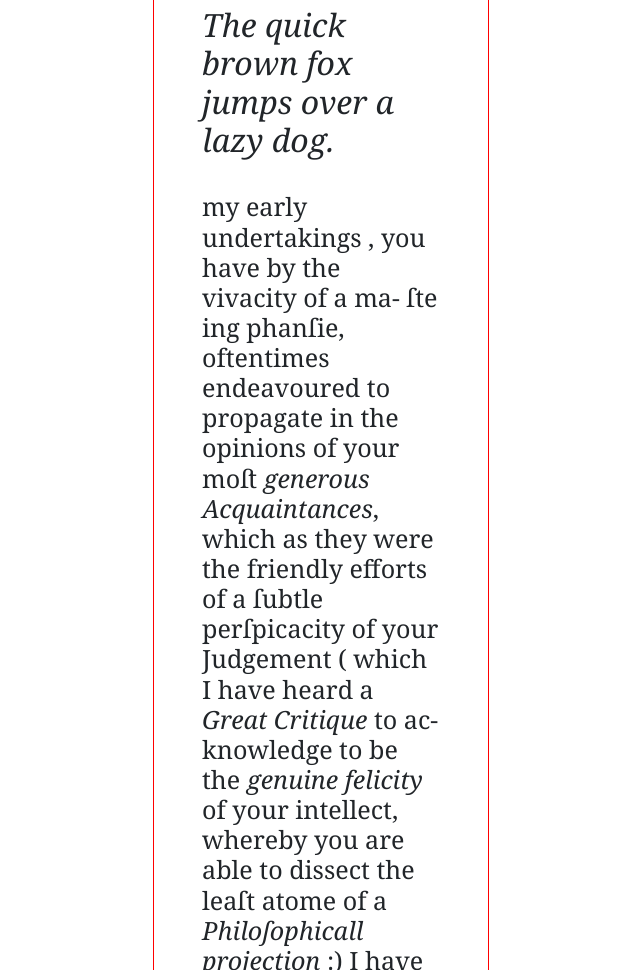
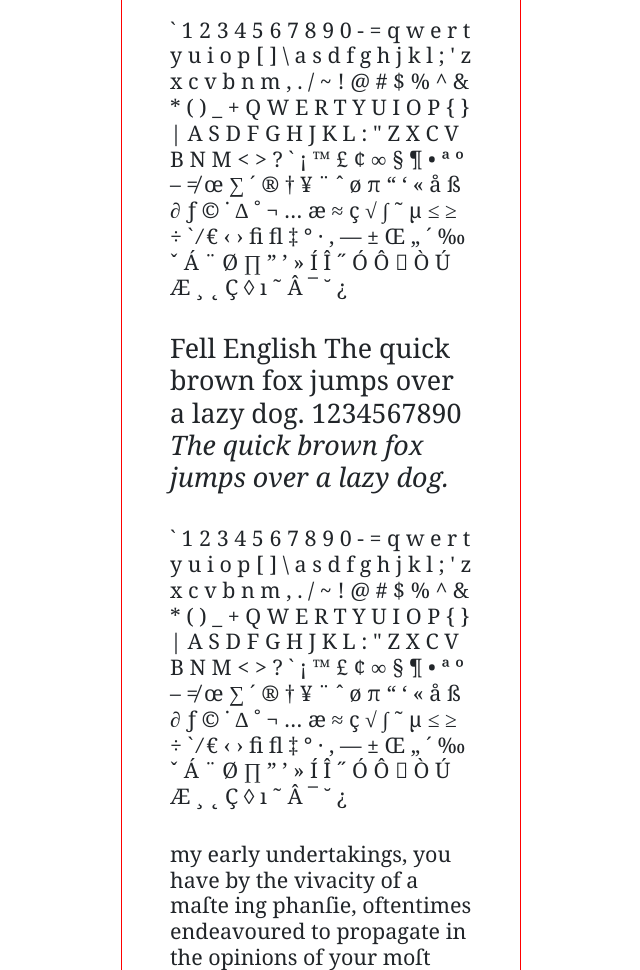
Before and after one commit to intrpr/txt-to-html-to-pdf, a plain HTML site: page index.html in a window 1280 px wide. Shown: the part 1830-2800 px from the top of the page, without its empty margins (319-959 px from the left). Drawn offline with nearby package versions, Linux system fonts and the light colour scheme; a web font is replaced by a local one.

Commit message:
add characters, mess with font-size

```diff
--- a/index.html
+++ b/index.html
@@ -27,7 +27,12 @@
 		@import url('https://fonts.googleapis.com/css?family=IM+Fell+English+SC|IM+Fell+English:400,400i');
 		/* font-family: 'IM Fell English', serif; font-family: 'IM Fell English SC', serif;*/
 
-        article { border: 1px solid rgba(255,0,0,1); margin: 0 auto; max-width: 21rem; padding: 1.5rem 3rem; }
+		article { border: 1px solid rgba(255,0,0,1); margin: 0 auto; max-width: 25rem; padding: 1.5rem 3rem; }
+
+		h2 { font-size: 1.5em; }
+		p { font-size: 1.2em; }
+
+		body { 	font-size: calc( 14px + 8 * ((100vw - 500px) / 1600)); }
 
 		.fell-french-canon { font-family: 'IM Fell French Canon', Georgia, serif; }
 		.fell-double-pica { font-family: 'IM Fell Double Pica', Georgia, serif;}
@@ -49,13 +54,22 @@
 	<article>
 		<section>
 			<h2 class="fell-french-canon">Fell French Canon The quick brown fox jumps over a lazy dog. 1234567890 <em>The quick brown fox jumps over a lazy dog.</em></h2>
+			<p class="fell-french-canon">` 1 2 3 4 5 6 7 8 9 0 - = q w e r t y u i o p [ ] \ a s d f g h j k l ; ' z x c v b n m , . / ~ ! @ # $ % ^ & * ( ) _ + Q W E R T Y U I O P { } | A S D F G H J K L : " Z X C V B N M < > ? ` ¡ ™ £ ¢ ∞ § ¶ • ª º – ≠ œ ∑ ´ ® † ¥ ¨ ˆ ø π “ ‘ « å ß ∂ ƒ © ˙ ∆ ˚ ¬ … æ ≈ ç √ ∫ ˜ µ ≤ ≥ ÷ ` ⁄ € ‹ › ﬁ ﬂ ‡ ° · ‚ — ± Œ „ ´ ‰ ˇ Á ¨ Ø ∏ ” ’ » Í Î ˝ Ó Ô  Ò Ú Æ ¸ ˛ Ç ◊ ı ˜ Â ¯ ˘ ¿ </em></p>
+
 			<h2 class="fell-double-pica">Fell Double Pica The quick brown fox jumps over a lazy dog. 1234567890 <em>The quick brown fox jumps over a lazy dog.</em></h2>
+			<p class="fell-double-pica">` 1 2 3 4 5 6 7 8 9 0 - = q w e r t y u i o p [ ] \ a s d f g h j k l ; ' z x c v b n m , . / ~ ! @ # $ % ^ & * ( ) _ + Q W E R T Y U I O P { } | A S D F G H J K L : " Z X C V B N M < > ? ` ¡ ™ £ ¢ ∞ § ¶ • ª º – ≠ œ ∑ ´ ® † ¥ ¨ ˆ ø π “ ‘ « å ß ∂ ƒ © ˙ ∆ ˚ ¬ … æ ≈ ç √ ∫ ˜ µ ≤ ≥ ÷ ` ⁄ € ‹ › ﬁ ﬂ ‡ ° · ‚ — ± Œ „ ´ ‰ ˇ Á ¨ Ø ∏ ” ’ » Í Î ˝ Ó Ô  Ò Ú Æ ¸ ˛ Ç ◊ ı ˜ Â ¯ ˘ ¿ </em></p>
+
 			<h2 class="fell-dw-pica">Fell DW Pica The quick brown fox jumps over a lazy dog. 1234567890 <em>The quick brown fox jumps over a lazy dog.</em></h2>
+			<p class="fell-dw-pica">` 1 2 3 4 5 6 7 8 9 0 - = q w e r t y u i o p [ ] \ a s d f g h j k l ; ' z x c v b n m , . / ~ ! @ # $ % ^ & * ( ) _ + Q W E R T Y U I O P { } | A S D F G H J K L : " Z X C V B N M < > ? ` ¡ ™ £ ¢ ∞ § ¶ • ª º – ≠ œ ∑ ´ ® † ¥ ¨ ˆ ø π “ ‘ « å ß ∂ ƒ © ˙ ∆ ˚ ¬ … æ ≈ ç √ ∫ ˜ µ ≤ ≥ ÷ ` ⁄ € ‹ › ﬁ ﬂ ‡ ° · ‚ — ± Œ „ ´ ‰ ˇ Á ¨ Ø ∏ ” ’ » Í Î ˝ Ó Ô  Ò Ú Æ ¸ ˛ Ç ◊ ı ˜ Â ¯ ˘ ¿ </em></p>
+
 			<h2 class="fell-great-primer">Fell Great Primer The quick brown fox jumps over a lazy dog. 1234567890 <em>The quick brown fox jumps over a lazy dog.</em></h2>
+			<p class="fell-great-primer">` 1 2 3 4 5 6 7 8 9 0 - = q w e r t y u i o p [ ] \ a s d f g h j k l ; ' z x c v b n m , . / ~ ! @ # $ % ^ & * ( ) _ + Q W E R T Y U I O P { } | A S D F G H J K L : " Z X C V B N M < > ? ` ¡ ™ £ ¢ ∞ § ¶ • ª º – ≠ œ ∑ ´ ® † ¥ ¨ ˆ ø π “ ‘ « å ß ∂ ƒ © ˙ ∆ ˚ ¬ … æ ≈ ç √ ∫ ˜ µ ≤ ≥ ÷ ` ⁄ € ‹ › ﬁ ﬂ ‡ ° · ‚ — ± Œ „ ´ ‰ ˇ Á ¨ Ø ∏ ” ’ » Í Î ˝ Ó Ô  Ò Ú Æ ¸ ˛ Ç ◊ ı ˜ Â ¯ ˘ ¿ </em></p>
+
 			<h2 class="fell-english">Fell English The quick brown fox jumps over a lazy dog. 1234567890 <em>The quick brown fox jumps over a lazy dog.</em></h2>
+			<p class="fell-english">` 1 2 3 4 5 6 7 8 9 0 - = q w e r t y u i o p [ ] \ a s d f g h j k l ; ' z x c v b n m , . / ~ ! @ # $ % ^ & * ( ) _ + Q W E R T Y U I O P { } | A S D F G H J K L : " Z X C V B N M < > ? ` ¡ ™ £ ¢ ∞ § ¶ • ª º – ≠ œ ∑ ´ ® † ¥ ¨ ˆ ø π “ ‘ « å ß ∂ ƒ © ˙ ∆ ˚ ¬ … æ ≈ ç √ ∫ ˜ µ ≤ ≥ ÷ ` ⁄ € ‹ › ﬁ ﬂ ‡ ° · ‚ — ± Œ „ ´ ‰ ˇ Á ¨ Ø ∏ ” ’ » Í Î ˝ Ó Ô  Ò Ú Æ ¸ ˛ Ç ◊ ı ˜ Â ¯ ˘ ¿ </em></p>
 		</section>
 		<section>
-            <p class="fell-great-primer">my early undertakings , you have by the vivacity of a ma- &#x017F;te ing phan&#x017F;ie, oftentimes endeavoured to propagate in the opinions of your moﬅ <em>generous Acquaintances</em>, which as they were the friendly efforts of a &#x017F;ubtle per&#x017F;picacity of your Judgement ( which I have heard a <em>Great Critique</em> to ac-knowledge to be the <em>genuine felicity</em> of your intellect, whereby you are able to dissect the lea&#x017F;t atome of a <em>Philo&#x017F;ophicall projection</em> :) I have (though the rai&#x017F;ing of expectation proves many times an injurious courte&#x017F;ie took as a good omen to advance upon. What was</p>
+			<p class="fell-great-primer">my early undertakings, you have by the vivacity of a ma&#x017F;te ing phan&#x017F;ie, oftentimes endeavoured to propagate in the opinions of your mo&#x017F;t <em>generous Acquaintances</em>, which as they were the friendly efforts of a &#x017F;ubtle per&#x017F;picacity of your Judgement ( which I have heard a <em>Great Critique</em> to acknowledge to be the <em>genuine felicity</em> of your intellect, whereby you are able to dissect the lea&#x017F;t atome of a <em>Philo&#x017F;ophicall projection</em> :) I have (though the rai&#x017F;ing of expectation proves many times an injurious courte&#x017F;ie took as a good omen to advance upon. What was</p>
 		</section>
 	</article>
 
```
Lines whose indentation alone changed are shown as unchanged.
